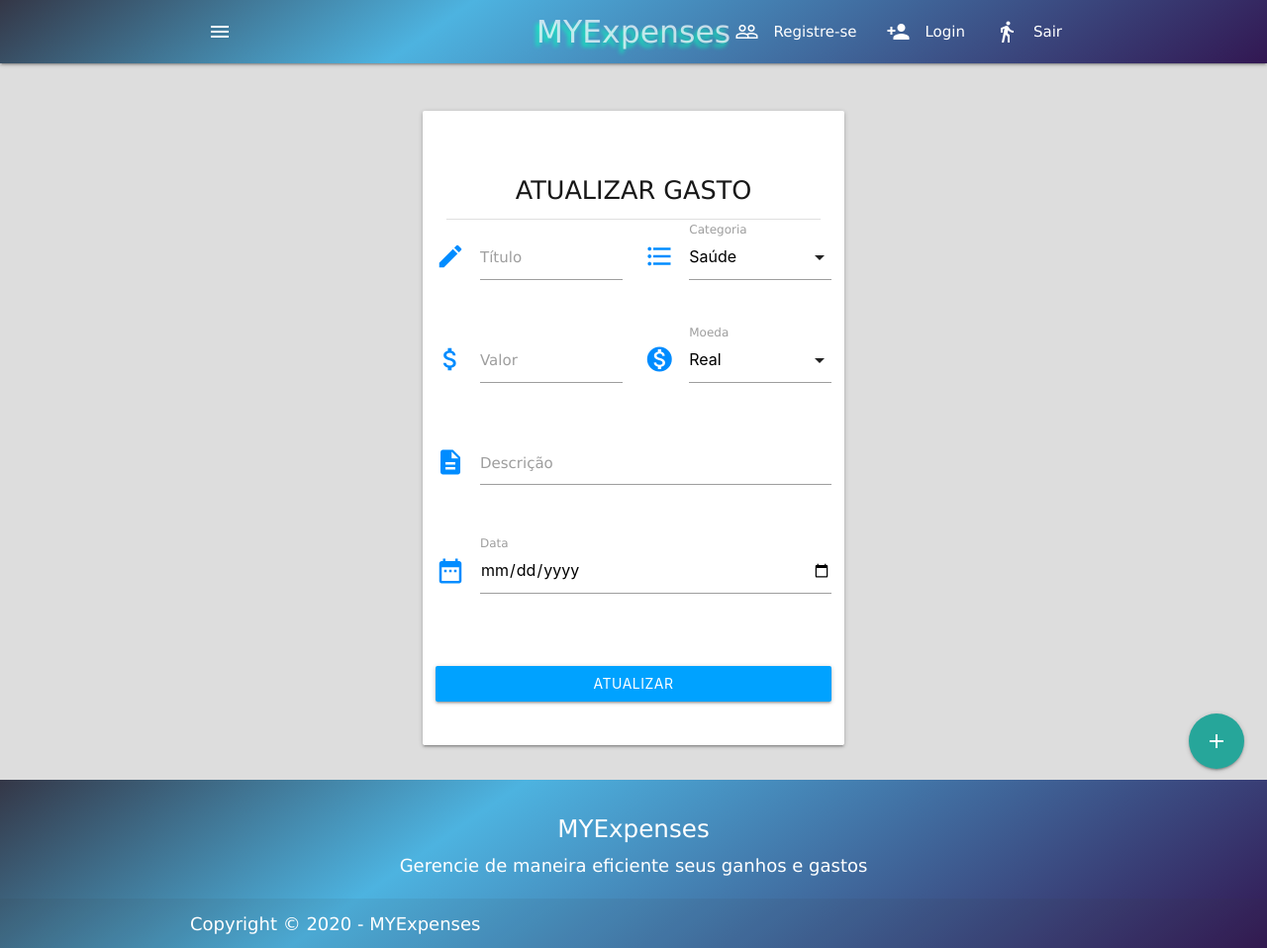
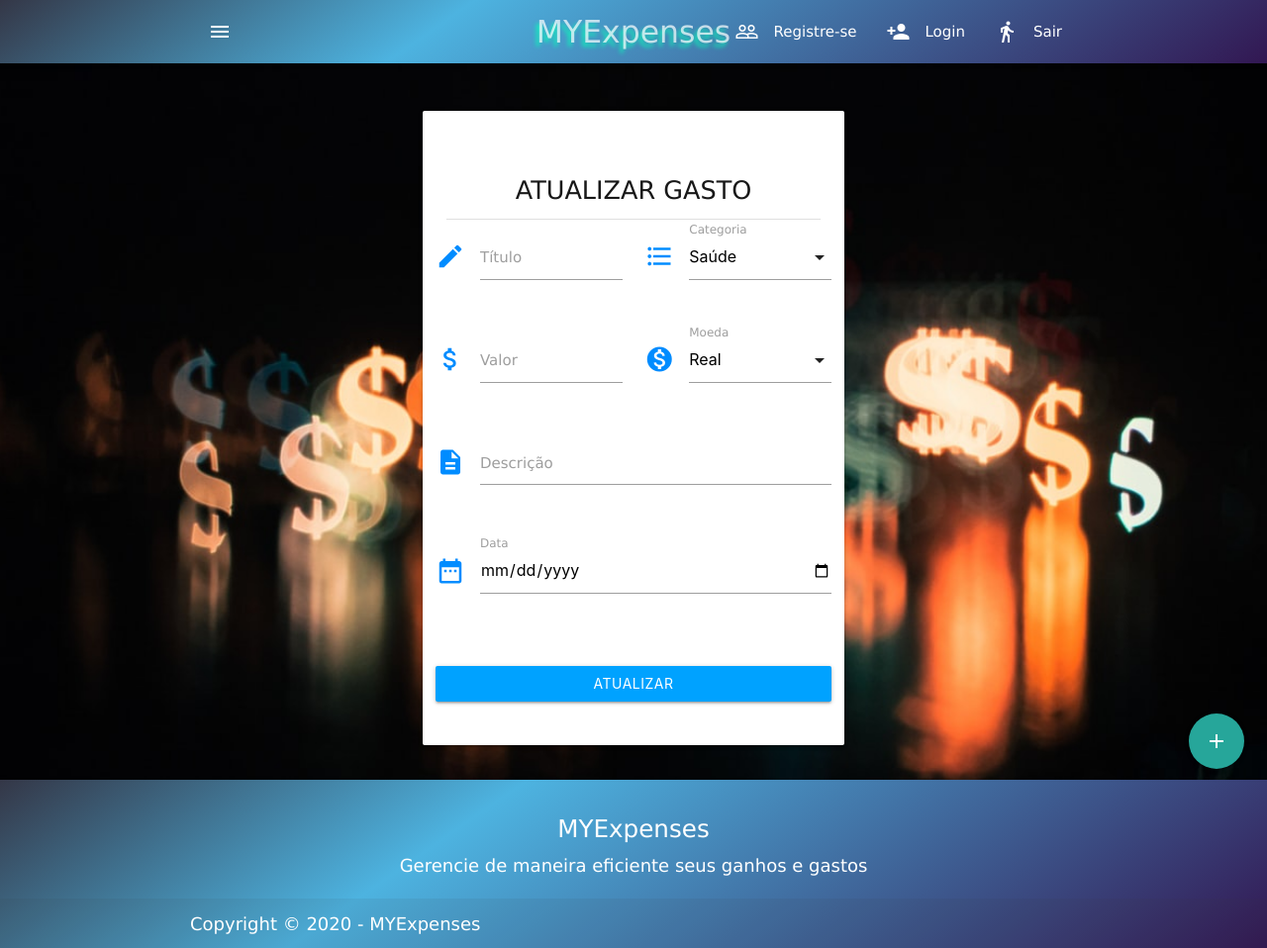
Before and after one commit to GiovannaK/MYExpenses, a Django app: template expenses/templates/expenses/update_expense.html in a window 1280 px wide. Shown: the whole page at 99% size. Run offline with Django 3.2, Linux system fonts and the light colour scheme; the template is opened without the code that fills it, so the values that code supplies are empty.

Commit message:
initial update expense

```diff
--- a/expenses/models.py
+++ b/expenses/models.py
@@ -1,8 +1,6 @@
 from django.db import models
 from profiles.models import Profile
 from django.conf import settings
-import os
-import json
 
 
 class Category(models.Model):
--- a/expenses/templates/expenses/update_expense.html
+++ b/expenses/templates/expenses/update_expense.html
@@ -3,7 +3,7 @@
 
 {% block content %}
 
-    <main class="main-update">
+    <main class="main-update" style="background-image: url('{% static 'assets/img/bg-add.jpg' %}')">
         <section>
             <div class="container card-container">
                 <div class="row">
--- a/expenses/urls.py
+++ b/expenses/urls.py
@@ -1,5 +1,5 @@
 from django.urls import path
-from .views import ExpenseListView, HomeTemplateView, ExpenseCreateView
+from .views import ExpenseListView, HomeTemplateView, ExpenseCreateView, ExpenseUpdateView
 
 
 app_name = 'expense'
@@ -7,5 +7,6 @@
 urlpatterns = [
     path('', HomeTemplateView.as_view(), name="home"),
     path('expenses/', ExpenseListView.as_view(), name="list"),
-    path('create_expense/', ExpenseCreateView.as_view(), name="create")
+    path('create_expense/', ExpenseCreateView.as_view(), name="create"),
+    path('<int:pk>/update_expense/', ExpenseUpdateView.as_view(), name="update")
 ]
--- a/templates/static/assets/styles/main.css
+++ b/templates/static/assets/styles/main.css
@@ -1329,6 +1329,13 @@
   background-color: rgba(255, 104, 104, 0.89);
 }
 
+.main-update {
+  height: 100%;
+  background-repeat: no-repeat;
+  background-size: cover;
+  background-position: center;
+}
+
 .main-update .card-container {
   margin-top: 5vh;
 }
--- a/templates/static/assets/styles/pages/_update_expense.scss
+++ b/templates/static/assets/styles/pages/_update_expense.scss
@@ -1,4 +1,8 @@
 .main-update{
+    height: 100%;
+    background-repeat: no-repeat;
+    background-size: cover;
+    background-position: center;
 
     .card-container{
         margin-top: 5vh;
```
Also changed, not shown: expenses/forms.py (+21 -0 lines), expenses/views.py (+8 -2 lines), 1 other file.
